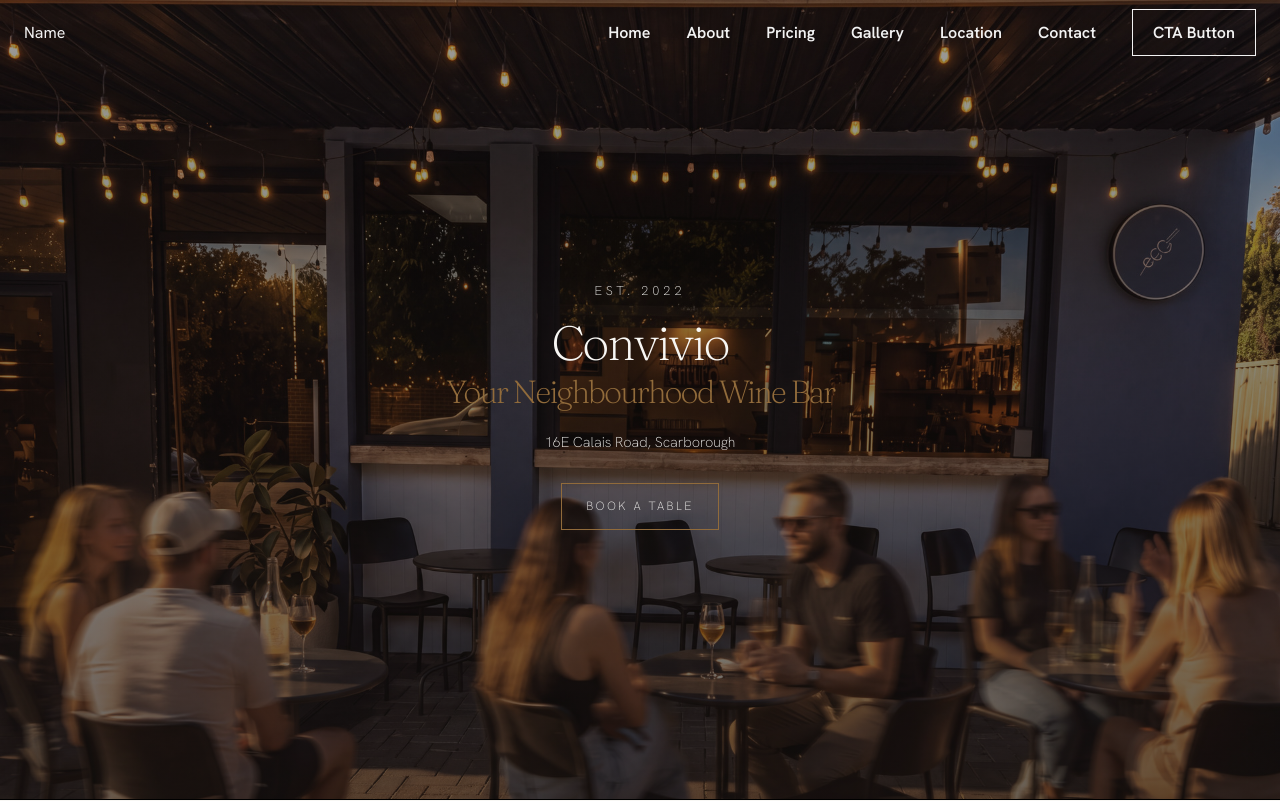
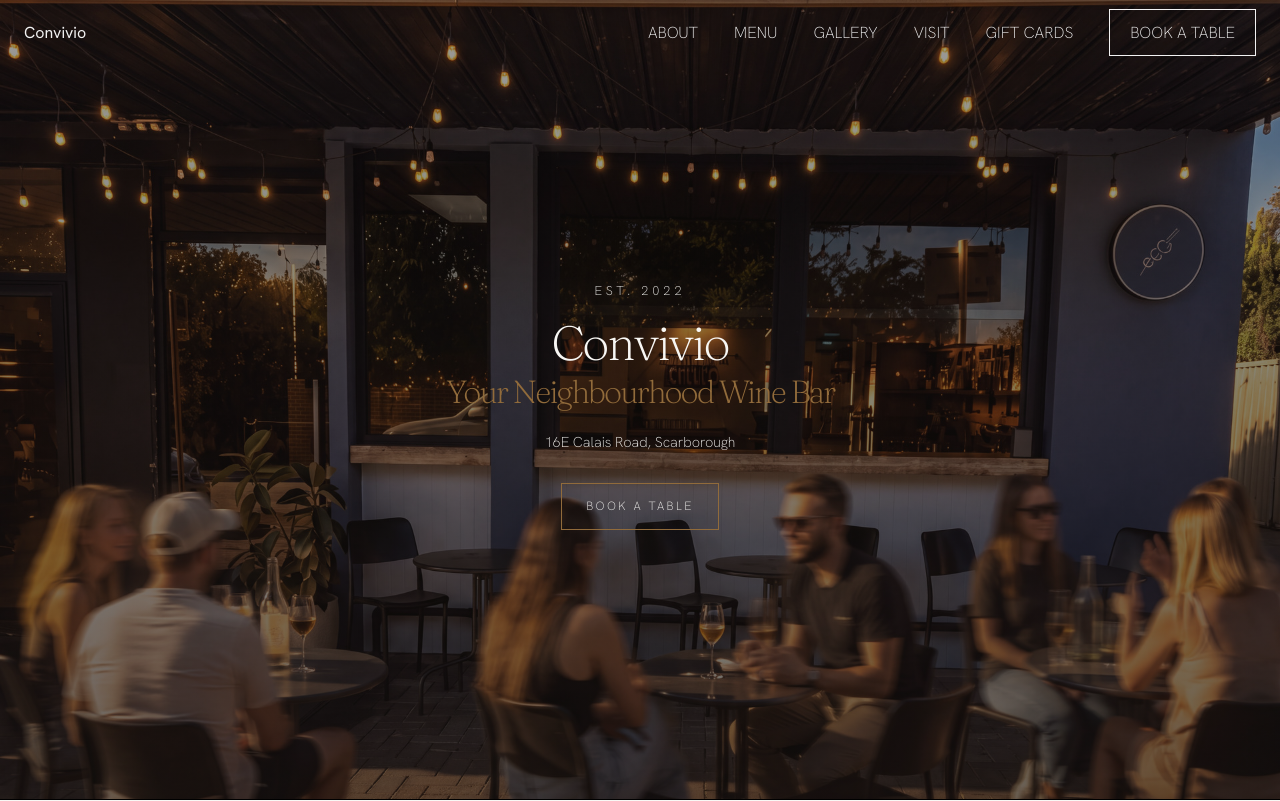
Before and after one commit to DevifyDev/convivio, a Next.js app: page / in a window 1280 px wide. Shown: the top 801 px of the page. Built offline with nearby package versions, Linux system fonts and the light colour scheme.

Commit message:
Updated typography in Header

```diff
--- a/src/components/Button/Button.module.css
+++ b/src/components/Button/Button.module.css
@@ -17,10 +17,10 @@
 
 .primary {
   padding: 0.75rem 1.25rem;
-  border: 1px solid var(--light-text);
+  border: 0.5px solid var(--light-text);
   color: var(--light-text);
   font-size: 1rem;
-  font-weight: 600;
+  font-weight: 200;
 }
 
 .cta {
--- a/src/components/Footer/Footer.tsx
+++ b/src/components/Footer/Footer.tsx
@@ -3,7 +3,7 @@ import styles from './Footer.module.css'
 export default function Footer() {
   return (
     <footer className={styles.footer}>
-      <p>&copy; {new Date().getFullYear()} Name </p>
+      <p>&copy; {new Date().getFullYear()} Convivio Wine Bar </p>
     </footer>
   )
 }
--- a/src/components/Header/Header.module.css
+++ b/src/components/Header/Header.module.css
@@ -43,7 +43,7 @@
 
 .menuItems > a {
   color: var(--light-text);
-  font-weight: 600;
+  font-weight: 200;
 }
 
 .menuButton {
@@ -59,6 +59,11 @@
 }
 
 @media (max-width: 950px) {
+
+.menuItems > a {
+  color: var(--dark-text);
+  font-weight: 600;
+}
 .menuIcon {
   width: 2rem;
   height: 2rem;
@@ -81,6 +86,11 @@
     background: var(--light-background);
   }
 
+  .menuContainer > a {
+    border-color: var(--dark-text);
+    color: var(--dark-text);
+  }
+
   .menuContainerOpen {
     display: flex;
   }
--- a/src/components/Header/Header.tsx
+++ b/src/components/Header/Header.tsx
@@ -4,36 +4,32 @@ import { useState } from 'react'
 import Button from '@/components/Button/Button'
 import styles from './Header.module.css'
 
-const name = 'Name'
+const name = 'Convivio'
 
 export default function Header() {
   const [isMenuOpen, setIsMenuOpen] = useState(false)
 
   const menuItems = [
     {
-      href: '#home',
-      label: 'Home'
+      href: '#about',
+      label: 'ABOUT'
     },
     {
-      href: '#about',
-      label: 'About'
-    },
-    {
-      href: '#pricing',
-      label: 'Pricing'
+      href: '#menu',
+      label: 'MENU'
     },
     {
       href: '#gallery',
-      label: 'Gallery'
+      label: 'GALLERY'
     },
     {
       href: '#location',
-      label: 'Location'
+      label: 'VISIT'
     },
     {
-      href: '#contact',
-      label: 'Contact'
-    }
+      href: 'https://www.convivioperth.com.au/s/gift-cards',
+      label: 'GIFT CARDS'
+    },
   ]
 
   function closeMenu() {
@@ -66,7 +62,7 @@ export default function Header() {
             ))}
           </div>
 
-          <Button label='CTA Button' href='https://www.example.com' />
+          <Button label='BOOK A TABLE' href='https://bookings.nowbookit.com/?accountid=d2961a38-34a5-4012-8856-aebf1af4bdee&venueid=11218&theme=dark&colors=hex,37474f' />
 
         </div>
 
--- a/src/components/Location/Location.module.css
+++ b/src/components/Location/Location.module.css
@@ -177,15 +177,10 @@ a.value:hover {
   min-width: 0;
 }
 
-.mapContent {
-  padding: 2rem;
-}
-
-.mapText {
-  margin: 0;
-  color: var(--dark-text);
-  font-family: var(--heading-font), serif;
-  font-size: 2rem;
+.mapFrame {
+  width: 100%;
+  height: 100%;
+  border: 0;
 }
 
 @media (max-width: 1200px) {
--- a/src/components/Location/Location.tsx
+++ b/src/components/Location/Location.tsx
@@ -2,7 +2,7 @@ import styles from './Location.module.css'
 
 export default function Location() {
   return (
-    <section className={styles.location} id='contact'>
+    <section className={styles.location} id='location'>
       <div className={styles.container}>
         <header className={styles.header}>
           <p className={styles.eyebrow}>Visit Convivio</p>
@@ -22,9 +22,9 @@ export default function Location() {
             <div className={styles.detail}>
               <p className={styles.label}>Address</p>
               <p className={styles.value}>
-                123 Lorem Ipsum Street
+                16E Calais Street
                 <br />
-                Lorem Ipsum, 6000
+                Scarborough, 6019
               </p>
             </div>
 
@@ -32,14 +32,14 @@ export default function Location() {
               <div className={styles.detail}>
                 <p className={styles.label}>Phone</p>
                 <a className={styles.value} href='tel:+61000000000'>
-                  +61 00 0000 0000
+                  0435 485 517
                 </a>
               </div>
 
               <div className={styles.detail}>
                 <p className={styles.label}>Email</p>
                 <a className={styles.value} href='mailto:lorem@example.com'>
-                  lorem@example.com
+                  info@convivioperth.com.au
                 </a>
               </div>
             </div>
@@ -49,18 +49,18 @@ export default function Location() {
 
               <div className={styles.hours}>
                 <div className={styles.hourRow}>
-                  <span>Lorem – Ipsum</span>
-                  <span>12:00 – 22:00</span>
+                  <span>Tuesday – Thursday</span>
+                  <span>3-10pm</span>
                 </div>
 
                 <div className={styles.hourRow}>
-                  <span>Dolor – Amet</span>
-                  <span>12:00 – 23:00</span>
+                  <span>Friday & Saturday</span>
+                  <span>12–10pm</span>
                 </div>
 
                 <div className={styles.hourRow}>
-                  <span>Consectetur</span>
-                  <span>12:00 – 21:00</span>
+                  <span>Sunday & Monday</span>
+                  <span>Closed</span>
                 </div>
               </div>
             </div>
@@ -69,11 +69,11 @@ export default function Location() {
               <p className={styles.label}>Social</p>
 
               <div className={styles.socialLinks}>
-                <a className={styles.socialLink} href='#' aria-label='Instagram'>
+                <a className={styles.socialLink} href='https://www.instagram.com/conviviowinebar/?hl=en' aria-label='Instagram' target='_blank'>
                   <span className={`${styles.socialIcon} ${styles.instagramIcon}`}></span>
                 </a>
 
-                <a className={styles.socialLink} href='#' aria-label='Facebook'>
+                <a className={styles.socialLink} href='https://www.facebook.com/p/Convivio-Wine-Bar-61584740764886/' aria-label='Facebook' target='_blank'>
                   <span className={`${styles.socialIcon} ${styles.facebookIcon}`}></span>
                 </a>
               </div>
@@ -81,10 +81,15 @@ export default function Location() {
 
           </article>
 
-          <div className={styles.map} aria-label='Google Map placeholder'>
-            <div className={styles.mapContent}>
-              <p className={styles.mapText}>Google Map</p>
-            </div>
+          <div className={styles.map}>
+            <iframe
+              className={styles.mapFrame}
+              src='https://www.google.com/maps/embed?pb=!1m18!1m12!1m3!1d3387.24680837167!2d115.7656974756268!3d-31.899890874042427!2m3!1f0!2f0!3f0!3m2!1i1024!2i768!4f13.1!3m3!1m2!1s0x2a32afb7c7ea452d%3A0x29c2e19ef5eedb04!2sConvivio%20Wine%20Bar!5e0!3m2!1sen!2sau!4v1789992364904!5m2!1sen!2sau'
+              title='Map showing Convivio Wine Bar in Scarborough'
+              loading='lazy'
+              allowFullScreen
+              referrerPolicy='no-referrer-when-downgrade'
+            ></iframe>
           </div>
         </div>
       </div>
--- a/src/components/Menu/Menu.module.css
+++ b/src/components/Menu/Menu.module.css
@@ -203,7 +203,7 @@
   }
 
   .heading {
-    font-size: 2.75rem;
+    font-size: 2.25rem;
   }
 
   .categories {
--- a/src/components/Menu/Menu.tsx
+++ b/src/components/Menu/Menu.tsx
@@ -46,7 +46,7 @@ export default function Pricing() {
       <div className={styles.container}>
         <header className={styles.header}>
           <p className={styles.eyebrow}>Food & Wine</p>
-          <h2 className={styles.heading}>Menu Book</h2>
+          <h2 className={styles.heading}>The Convivio Menu</h2>
 
           <div className={styles.divider}>
             <span className={styles.line}></span>
```
Also changed, not shown: workspace.js (+4 -4 lines), public/icons/close.svg, 1 other file (tests, documents, lock files or other folders).
